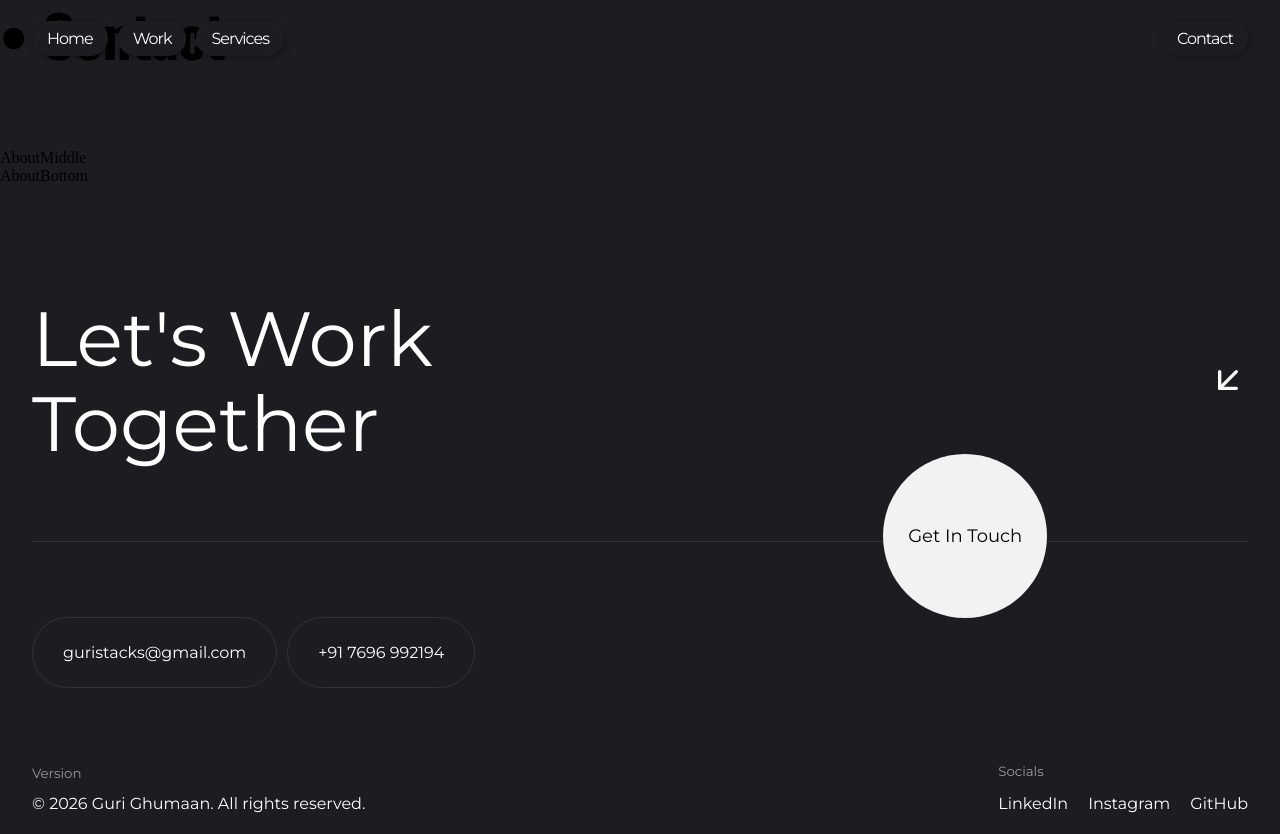
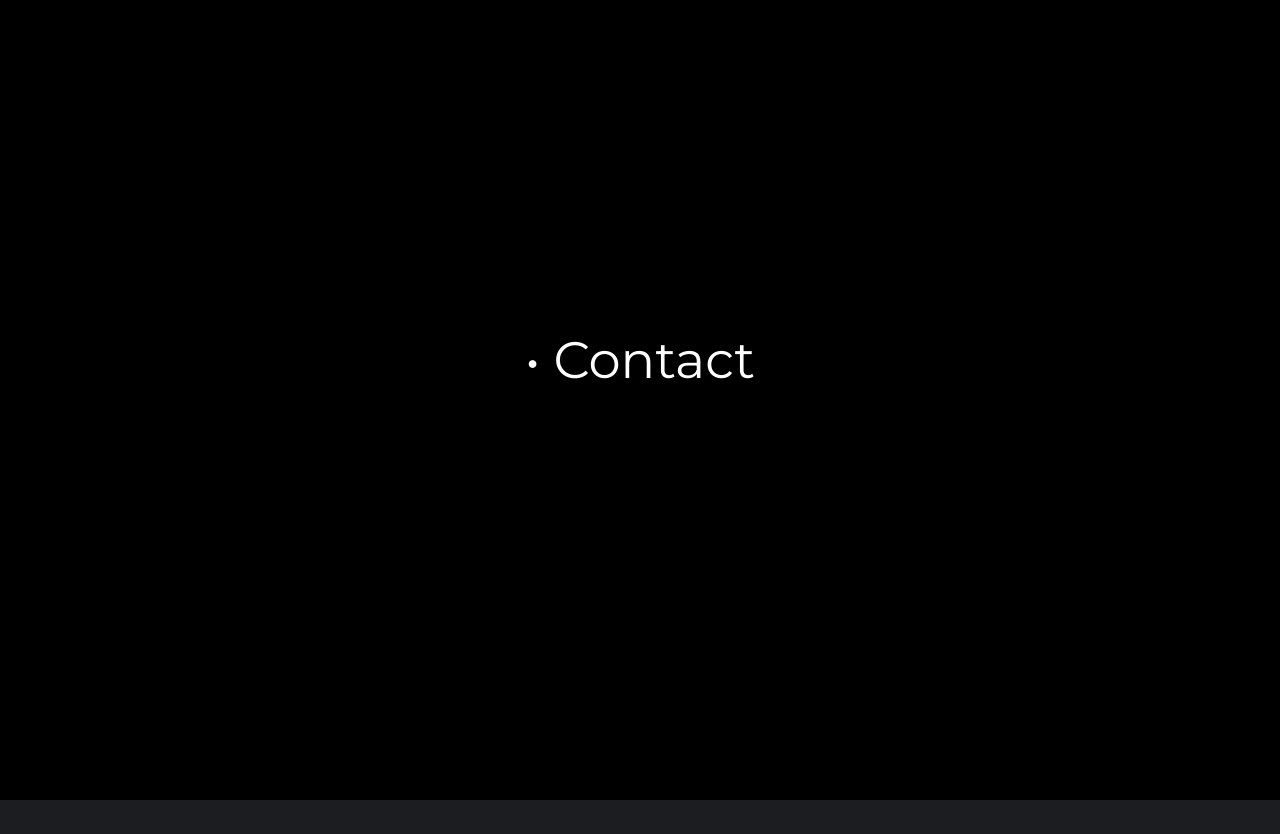
Before and after one commit to prateek15000/vyxis-ai-protfolio, a React (Vite) app: page /about in a window 1280 px wide. After the commit the page ends 800 px from the top, so only its background shows below. Built offline with nearby package versions, Linux system fonts and the light colour scheme.

Commit message:
Add initial styles for AboutPage component and layout structure

```diff
--- a/src/Components/About-Page/AboutPage.module.css
+++ b/src/Components/About-Page/AboutPage.module.css
@@ -24,3 +24,81 @@ html.lenis body {
 .lenis.lenis-stopped {
   overflow: hidden;
 }
+:root {
+  --btnBg: #455ce9;
+  --bodyBg: #1c1d20;
+  --lightBlackP: rgb(75, 75, 75);
+  --lightWhiteP: rgb(209, 209, 209);
+
+  --radius: 30px;
+  --transition: 0.3s ease;
+}
+
+.flex {
+  display: flex;
+}
+
+.fClmn {
+  flex-direction: column;
+}
+
+.sb {
+  justify-content: space-between;
+}
+
+.jc {
+  justify-content: center;
+}
+
+.ac {
+  align-items: center;
+}
+
+li {
+  list-style: none;
+  display: inline-block;
+}
+
+span {
+  display: inline-block;
+}
+.AboutPage {
+  padding: 30vh 15vw;
+  padding-bottom: 5rem;
+  height: fit-content;
+}
+.black {
+  background: #000;
+  width: 100%;
+  height: 100vh;
+  position: absolute;
+  top: 0;
+  left: 0;
+  right: 0;
+  z-index: 999;
+}
+.helloText {
+  position: absolute;
+  inset: 0;
+  display: grid;
+  place-items: center;
+  font-weight: 400;
+  color: #fff;
+  font-size: clamp(3rem, 4vw, 4rem);
+  font-family: Montserrat, sans-serif;
+}
+
+.AboutTopSec {
+  height: 100vh;
+  position: relative;
+  background: #fff;
+}
+
+@media (max-width: 1024px) {
+}
+
+@media (max-width: 768px) {
+}
+
+@media (max-width: 480px) {
+}
```
